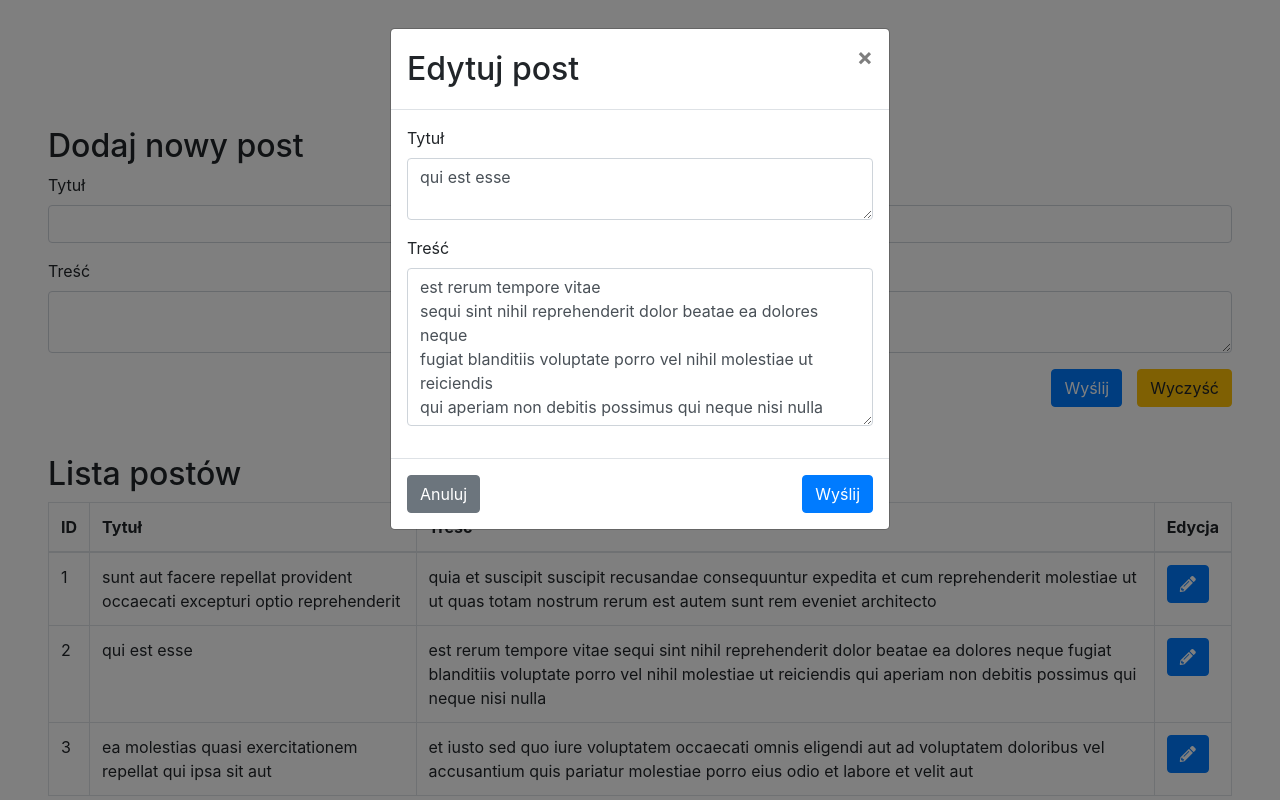
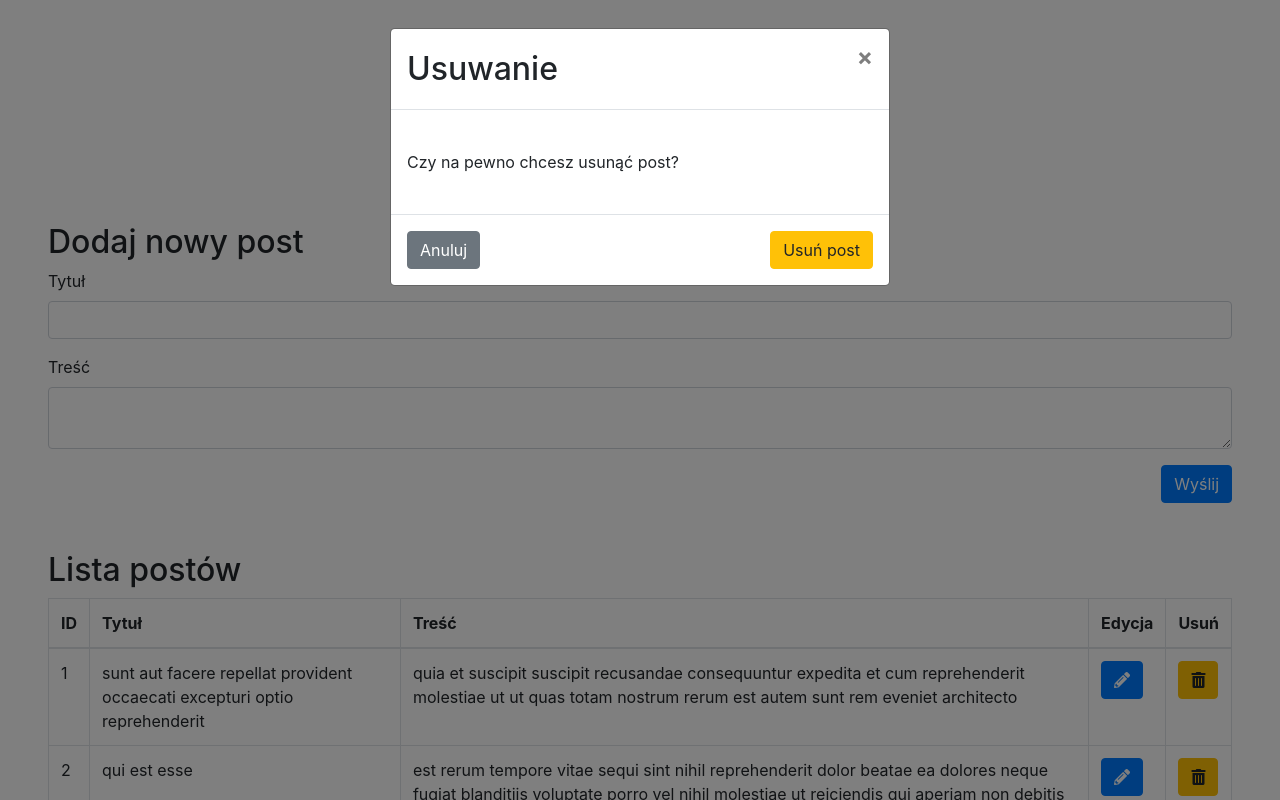
Before and after one commit to matuzalema/Posts-Vue.js, a Vue app: page / in a window 1280 px wide. Both pictures are taken after a click on the button 1187 px from the left and 656 px from the top of the page. Shown: the top 800 px of the page. Built offline with nearby package versions, Linux system fonts and the light colour scheme; data requests are answered from the project's data file.

Commit message:
Add buttons to remove posts

```diff
--- a/src/components/AppTitle.vue
+++ b/src/components/AppTitle.vue
@@ -16,7 +16,7 @@
 export default {
   name: "AppTitle",
   props: {
-    title: {type: String, default: ""},
+    title: {type: String, default: "Frontend assignment"},
   }
 }
 </script>
--- /dev/null
+++ b/src/components/DeletePostModal.vue
@@ -0,0 +1,60 @@
+<template>
+  <b-modal
+    :visible="visible"
+    title="Usuwanie"
+    title-tag="h2"
+    @hide="closeModal"
+  >
+    <p class="my-4">
+      Czy na pewno chcesz usunąć post?
+    </p>
+    <template v-slot:modal-footer>
+      <b-btn
+        @click="closeModal"
+      >
+        Anuluj
+      </b-btn>
+      <b-btn
+        variant="warning"
+        class="d-block ml-auto"
+        @click="DELETE"
+      >
+        Usuń post
+      </b-btn>
+    </template>
+  </b-modal>
+</template>
+
+<script>
+  import axios from "axios";
+
+  export default {
+    name: "DeletePostModal",
+    props: {
+      visible: {type: Boolean, default: false},
+    },
+    data() {
+      return {
+        posts: this.posts,
+      };
+    },
+    methods: {
+      async DELETE() {
+        // const postId = this.post ? this.post.id : null;
+        // const resp = await axios.patch(`/posts/${postId}`, data);
+        // console.log(resp);
+        this.$emit("delete");
+        this.closeModal();
+      },
+      closeModal() {
+        this.$emit("close");
+      },
+    },
+  }
+</script>
+
+<style scoped>
+  h5 .modal-title {
+    font-size: 136px;
+  }
+</style>
--- a/src/components/NewPostForm.vue
+++ b/src/components/NewPostForm.vue
@@ -25,23 +25,13 @@
     >
       Wystąpił błąd: {{ error }}
     </b-alert>
-    <b-row align-h="end">
     <b-btn
       type="submit"
       variant="primary"
-        class="btn-send-form"
+      class="d-block ml-auto"
     >
       Wyślij
     </b-btn>
-      <b-btn
-        type="button"
-        variant="warning"
-        class="btn-clear-form"
-        @click="cleanForm"
-      >
-        Wyczyść
-      </b-btn>
-    </b-row>
   </form>
 </template>
 
@@ -63,20 +53,13 @@
       }
     },
     methods: {
-      cleanForm(){
-        this.title = ""
-        this.body = ""
-      },
       async submit() {
-        this.data.push({
+        const data = {
           title: this.title,
           body: this.body,
-        });
+        };
         try {
-          const response = await axios.post("../../db.json", data);
-          console.log("ddd");
-
-          // const response = await axios.post("http://localhost:3001", data);
+          const response = await axios.post(url, data);
           console.log(response);
           this.$emit("created");
         } catch(error) {
--- a/src/components/Posts.vue
+++ b/src/components/Posts.vue
@@ -8,6 +8,7 @@
           <th>Tytuł</th>
           <th>Treść</th>
           <th>Edycja</th>
+          <th>Usuń</th>
         </tr>
       </thead>
       <tbody>
@@ -27,6 +28,14 @@
               <i class="fas fa-pencil-alt" />
             </b-btn>
           </td>
+          <td>
+            <b-btn
+              variant="warning"
+              @click="openDeletePostModal(post)"
+            >
+              <i class="fas fa-trash-alt" />
+            </b-btn>
+          </td>
         </tr>
       </tbody>
     </table>
@@ -44,21 +53,29 @@
       @close="selectedPost = null"
       @updated="loadPosts"
     />
+    <delete-post-modal
+      :visible="!!deletePost"
+      :posts="posts"
+      @close="deletePost = null"
+      @delete="onDeletePost(deletePost)"
+    />
   </div>
 </template>
 
 <script>
   import axios from "axios";
   import UpdatePostModal from "./UpdatePostModal";
+  import DeletePostModal from "./DeletePostModal";
 
   export default {
     name: "Posts",
-    components: {UpdatePostModal},
+    components: {UpdatePostModal, DeletePostModal},
     data() {
       return {
         posts: [],
         page: 1,
         selectedPost: null,
+        deletePost: null,
       };
     },
     computed: {
@@ -85,6 +102,12 @@
       openUpdatePostModal(post) {
         this.selectedPost = post;
       },
+      openDeletePostModal(post){
+         this.deletePost = post;
+      },
+      onDeletePost(deletePost){
+        this.posts = this.posts.filter(item => item !== deletePost);
+      },
     },
   }
 </script>
--- a/src/components/UpdatePostModal.vue
+++ b/src/components/UpdatePostModal.vue
@@ -2,7 +2,6 @@
   <b-modal
     :visible="visible"
     title="Edytuj post"
-    title-tag="h2"
     @hide="closeModal"
   >
     <form>
```
Lines whose indentation alone changed are shown as unchanged.
